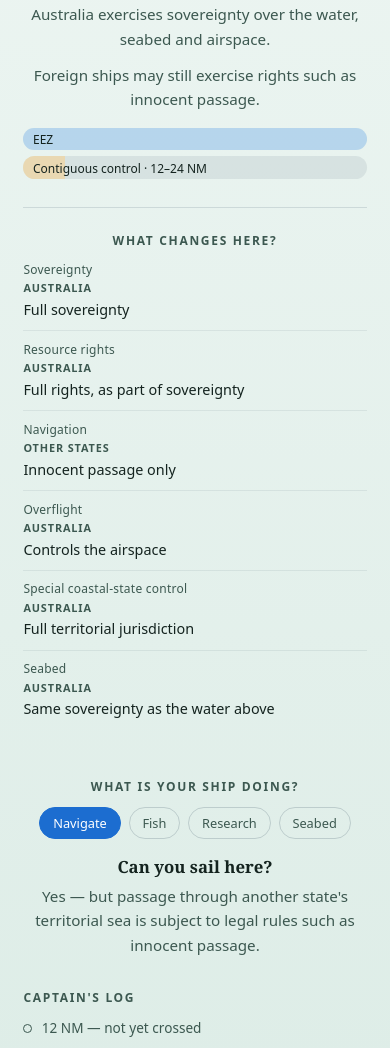
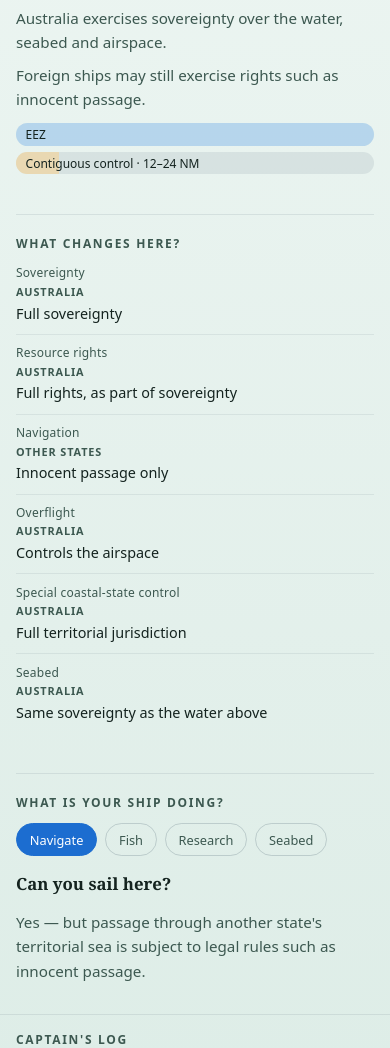
Before and after one commit to comp4020-agentic-coding-studio/comp4020-ass1-kyle-zjy, a website built with Vite: page index.html in a window 390 px wide. Shown: the part 900-1948 px from the top of the page. Built offline with nearby package versions, Linux system fonts and the light colour scheme.

Commit message:
Compact the layout into a 3-column editorial grid below a half-height ocean
Caps .ocean-scene to 48vh on desktop (gated behind a new width>=601px
query so mobile sizing is untouched), and restructures the legal-state,
authority-matrix and activity-select sections into a shared .info-grid
of three left-aligned columns divided by hairlines instead of stacked
centered prose blocks. Captain's log becomes a thin horizontal timeline
below the grid. Typography/padding trimmed throughout by lowering clamp()
max-bounds only, keeping every min-bound (and therefore mobile rendering)
unchanged. Ship/xray drag CSS and all of main.ts are untouched — verified
via diff that no ship-control/ship-marker/ship-thumb/xray rule changed.

```diff
--- a/index.html
+++ b/index.html
@@ -147,7 +147,9 @@
         </div>
       </section>
 
-      <section class="legal-state" aria-labelledby="zone-heading">
+      <div class="info-grid">
+        <section class="legal-state info-col" aria-labelledby="zone-heading">
+          <h3 class="section-heading">Current Legal State</h3>
           <p class="zone-distance"><span id="zone-distance-value">0</span> NM</p>
           <h2 id="zone-heading">Territorial Sea</h2>
           <p class="zone-statement" id="zone-statement">Australia has sovereignty here.</p>
@@ -162,9 +164,10 @@
               <span class="overlap-caption">Contiguous control · 12–24 NM</span>
             </div>
           </div>
+        </section>
 
-        <div class="authority-matrix-wrap">
-          <h3 class="section-heading">What changes here?</h3>
+        <section class="authority-matrix-wrap info-col" aria-label="What changes here">
+          <h3 class="section-heading">What Changes Here?</h3>
           <dl class="authority-matrix" id="authority-matrix">
             <div class="matrix-row" data-row="sovereignty">
               <dt>Sovereignty</dt>
@@ -209,12 +212,12 @@
               </dd>
             </div>
           </dl>
-        </div>
         </section>
 
-      <section class="activity-select" aria-label="Ship activity">
+        <section class="activity-select info-col" aria-label="Ship activity">
+          <h3 class="section-heading">What Is Your Ship Doing?</h3>
           <fieldset class="activity-group">
-          <legend class="section-heading">What is your ship doing?</legend>
+            <legend class="visually-hidden">What is your ship doing?</legend>
             <label class="activity-option" data-activity="navigate">
               <input type="radio" name="activity" value="navigate" checked />
               <span>Navigate</span>
@@ -235,6 +238,7 @@
           <p class="activity-question" id="activity-question"></p>
           <p class="activity-answer" id="activity-answer" aria-live="polite"></p>
         </section>
+      </div>
 
       <section class="captains-log" aria-label="Captain's log">
         <h2 class="section-heading">Captain's log</h2>
--- a/styles.css
+++ b/styles.css
@@ -155,6 +155,21 @@ a {
      below — the three must stay in sync or the decorative ship drifts
      off the real (invisible) draggable thumb it's meant to overlay. */
   --ship-thumb-w: 2.75rem;
+}
+
+/* Desktop-only: cap the scene's own box height so the ocean occupies
+   roughly half the viewport, leaving the info grid visible below it once
+   the scene is pinned via .ocean-sticky. All ship/boundary/xray positioning
+   inside the scene is percentage-based, so this cannot affect drag math —
+   it only changes the box the percentages resolve against. Gated to widths
+   above the existing mobile breakpoint so phone sizing is untouched. */
+@media (width >= 601px) {
+  .ocean-scene {
+    width: auto;
+    height: 48vh;
+    max-width: 100%;
+    margin: 0 auto;
+  }
 }
 
 .ocean-backdrop {
@@ -627,7 +642,7 @@ body[data-zone="high-seas"] .ship-mast {
 .ocean-meta {
   max-width: 40rem;
   margin: 0.5rem auto 0;
-  padding: 1rem 1rem 0;
+  padding: 0.75rem 1rem 0;
   border-top: 1px solid rgb(120 140 150 / 18%);
 }
 
@@ -765,11 +780,29 @@ body[data-zone="high-seas"] .ship-mast {
   outline-offset: 2px;
 }
 
+.info-grid {
+  display: grid;
+  grid-template-columns: repeat(3, 1fr);
+  gap: clamp(1.5rem, 3vw, 2.5rem);
+  max-width: 76rem;
+  margin: 0 auto;
+  padding: clamp(1rem, 2.5vw, 1.5rem) clamp(1rem, 4vw, 2rem) 0;
+  align-items: start;
+  text-align: left;
+}
+
+.info-col {
+  padding-left: clamp(1.5rem, 3vw, 2.5rem);
+  border-left: 1px solid rgb(120 140 150 / 18%);
+}
+
+.info-col:first-child {
+  padding-left: 0;
+  border-left: none;
+}
+
 .legal-state {
-  max-width: 40rem;
-  margin: 0 auto;
-  padding: clamp(1.5rem, 5vw, 3rem) clamp(1rem, 6vw, 2rem) clamp(3rem, 6vw, 5rem);
-  text-align: center;
+  padding-bottom: clamp(1rem, 2vw, 1.5rem);
 }
 
 .zone-distance {
@@ -783,24 +816,23 @@ body[data-zone="high-seas"] .ship-mast {
 .legal-state h2 {
   margin: 0 0 0.6rem;
   font-family: var(--serif);
-  font-size: clamp(1.8rem, 5vw, 3.2rem);
+  font-size: clamp(1.8rem, 2.4vw, 2.1rem);
   line-height: 1.05;
   text-transform: uppercase;
 }
 
 .zone-statement {
-  margin: 0 0 1rem;
+  margin: 0 0 0.75rem;
   font-family: var(--serif);
-  font-size: clamp(1.2rem, 3vw, 1.6rem);
+  font-size: clamp(1.2rem, 1.4vw, 1.3rem);
   font-weight: 700;
 }
 
 .zone-body p {
-  max-width: 34rem;
-  margin: 0 auto 0.75rem;
+  margin: 0 0 0.6rem;
   color: var(--ink-muted);
-  font-size: clamp(0.95rem, 1.6vw, 1.05rem);
-  line-height: 1.6;
+  font-size: clamp(0.95rem, 1.1vw, 1rem);
+  line-height: 1.55;
 }
 
 .zone-body p:last-child {
@@ -811,7 +843,7 @@ body[data-zone="high-seas"] .ship-mast {
   display: flex;
   flex-direction: column;
   gap: 0.4rem;
-  margin-top: 1rem;
+  margin-top: 0.75rem;
   font-size: 0.75rem;
 }
 
@@ -844,9 +876,7 @@ body[data-zone="high-seas"] .ship-mast {
 }
 
 .authority-matrix-wrap {
-  margin-top: 1.75rem;
-  padding-top: 1.5rem;
-  border-top: 1px solid rgb(120 140 150 / 25%);
+  padding-bottom: clamp(1rem, 2vw, 1.5rem);
 }
 
 .section-heading {
@@ -907,27 +937,17 @@ body[data-zone="high-seas"] .ship-mast {
 }
 
 .activity-select {
-  max-width: 40rem;
-  margin: 0 auto;
-  padding: 0 clamp(1rem, 6vw, 2rem) clamp(2rem, 5vw, 3rem);
-  text-align: center;
+  padding-bottom: clamp(1rem, 2vw, 1.5rem);
 }
 
 .activity-group {
   display: flex;
   flex-wrap: wrap;
-  justify-content: center;
+  justify-content: flex-start;
   gap: 0.5rem;
   margin: 0 0 1rem;
   padding: 0;
   border: none;
-}
-
-.activity-group legend {
-  width: 100%;
-  margin-bottom: 0.75rem;
-  padding: 0;
-  text-align: center;
 }
 
 .activity-option {
@@ -970,34 +990,48 @@ body[data-zone="high-seas"] .ship-mast {
 }
 
 .activity-answer {
-  max-width: 34rem;
-  margin: 0 auto;
   color: var(--ink-muted);
   font-size: 0.95rem;
   line-height: 1.6;
 }
 
 .captains-log {
-  max-width: 34rem;
+  max-width: 76rem;
   margin: 0 auto;
-  padding: 0 clamp(1rem, 6vw, 2rem) clamp(2rem, 5vw, 3rem);
+  padding: clamp(1rem, 2vw, 1.5rem) clamp(1rem, 4vw, 2rem) clamp(1.5rem, 3vw, 2rem);
+  border-top: 1px solid rgb(120 140 150 / 18%);
 }
 
 .log-list {
+  position: relative;
   display: flex;
-  flex-direction: column;
-  gap: 0.5rem;
+  justify-content: space-between;
+  gap: 1.5rem;
   margin: 0;
   padding: 0;
   list-style: none;
 }
 
+.log-list::before {
+  position: absolute;
+  top: 0.27rem;
+  right: 0;
+  left: 0;
+  height: 1px;
+  background: rgb(120 140 150 / 25%);
+  content: "";
+}
+
 .log-entry {
+  position: relative;
+  z-index: 1;
   display: flex;
-  align-items: baseline;
-  gap: 0.6rem;
+  flex: 1;
+  flex-direction: column;
+  align-items: flex-start;
+  gap: 0.35rem;
   color: var(--ink-muted);
-  font-size: 0.85rem;
+  font-size: 0.78rem;
   transition: color 400ms ease;
 }
 
@@ -1025,7 +1059,7 @@ body[data-zone="high-seas"] .ship-mast {
 .disclaimer {
   max-width: 34rem;
   margin: 0 auto;
-  padding: 0 1rem 3rem;
+  padding: 0 1rem 1.25rem;
   color: var(--ink-muted);
   text-align: center;
   font-size: 0.75rem;
@@ -1117,6 +1151,40 @@ body.climax-active .captains-log {
   .hero {
     padding-bottom: 1.25rem;
   }
+
+  .info-grid {
+    grid-template-columns: 1fr;
+    gap: 1.5rem;
+    padding-top: 0.5rem;
+  }
+
+  .info-col {
+    padding-top: 1.25rem;
+    padding-left: 0;
+    border-top: 1px solid rgb(120 140 150 / 18%);
+    border-left: none;
+  }
+
+  .info-col:first-child {
+    padding-top: 0;
+    border-top: none;
+  }
+
+  .log-list {
+    flex-direction: column;
+    align-items: stretch;
+    gap: 0.5rem;
+  }
+
+  .log-list::before {
+    display: none;
+  }
+
+  .log-entry {
+    flex-direction: row;
+    align-items: baseline;
+    gap: 0.6rem;
+  }
 }
 
 @media (prefers-reduced-motion: reduce) {
```
Lines whose indentation alone changed are shown as unchanged.
